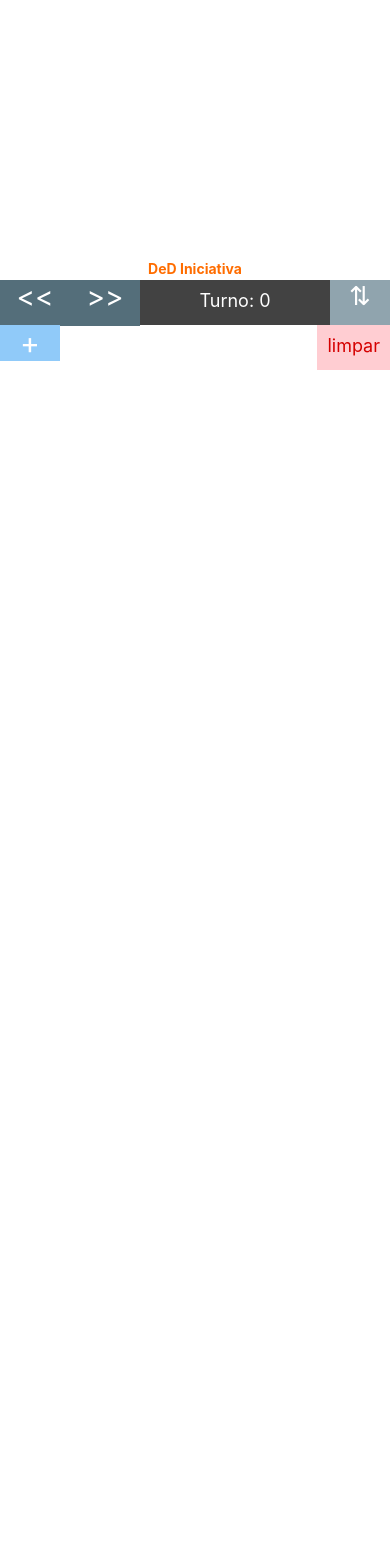
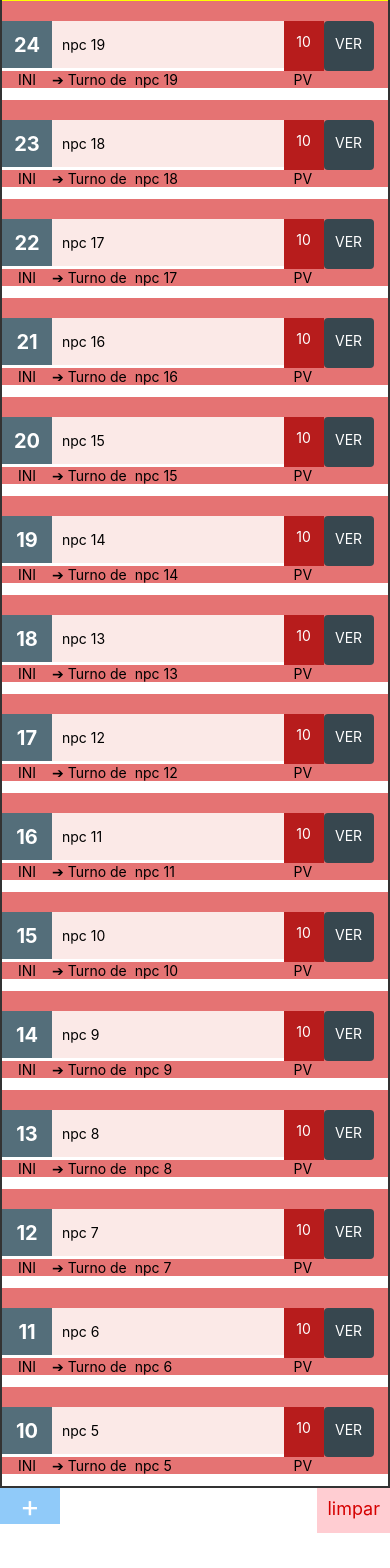
Before and after one commit to carlosh7sousa/iniciativa-ded-5e, a React Native app: screen / in a window 390 px wide. Shown: the part 107-1675 px from the top of the page. Before the commit the page ends 844 px from the top, so only its background shows below. Built offline with nearby package versions, Linux system fonts and the light colour scheme.

Commit message:
fix: correções

```diff
--- a/app-config/labels.json
+++ b/app-config/labels.json
@@ -3,6 +3,7 @@
         "title": "DeD Iniciativa"
     },
     "header":{
+        "lblTurno": "Turno:",
         "btnPreviousTurnLabel":"<<",
         "btnNextTurnLabel": ">>",
         "btnSortTurnLabel": "⇅",
--- /dev/null
+++ b/app/components/footer/footer-page.tsx
@@ -0,0 +1,35 @@
+import { Pressable, SafeAreaView, Text, TextInput } from 'react-native';
+import { labels } from "../../models/labels";
+import React, { Component } from 'react';
+import { cssFooter as css } from "./footer-style";
+
+
+
+export default class FooterPage extends Component<{ sortList(), nextTurn(), previousTurn(), getTurn(), addNpc(), clearAllNpc(), addTextChange(text: string), clearAllList() }> {
+
+
+    render() {
+
+        return (
+            <SafeAreaView style={css.vwFooter} >
+
+                <SafeAreaView style={css.vwFooterRowAddLimpar}>
+
+                    <SafeAreaView style={css.vwFooterAddCtrl} >
+                        <Pressable style={css.btnAddNpc} onPress={this.props.addNpc}  >
+                            <Text style={css.lblBtnAddNpc}>{labels.header.btnAddNpcLabel}</Text>
+                        </Pressable>
+
+                        <TextInput style={css.txtAddNpc} keyboardType="default" onChangeText={this.props.addTextChange}></TextInput>
+                    </SafeAreaView>
+
+                    <Pressable style={css.btnLimpar} onPress={this.props.clearAllNpc} onLongPress={this.props.clearAllList} >
+                        <Text style={css.lblBtnLimpar}>{labels.header.btnDelNpcLabel}</Text>
+                    </Pressable>
+
+                </SafeAreaView>
+
+            </SafeAreaView>
+        )
+    }
+}
--- /dev/null
+++ b/app/components/footer/footer-style.tsx
@@ -0,0 +1,55 @@
+import { StyleSheet } from 'react-native';
+
+export const cssFooter = StyleSheet.create({
+
+    vwFooter:{
+        width: "100%",
+        height: 80,
+        backgroundColor: "white",
+    },
+    vwFooterRowAddLimpar: {
+        width: "100%",
+        height: 45,
+        flexDirection:"row",
+        justifyContent:'space-between',
+        margin: 0,
+        borderWidth: 0
+    },
+
+
+    vwFooterAddCtrl:{
+        justifyContent:'space-between',
+        flexDirection:'row',
+        width:"70%"
+    },
+
+    lblBtnAddNpc: {
+        color: "white",
+        fontSize: 30,
+        padding:0,
+        backgroundColor: "#90CAF9",
+        textAlign: "center",
+        width: 60
+    },
+    btnAddNpc: {
+        width: 60,
+    },
+    txtAddNpc:{
+        color: "black",
+        flex: 1,
+        padding:10
+    },
+
+    lblBtnLimpar: {
+        fontSize: 18,
+        color: "#D50000",
+        textAlign: "center",
+        height: 46,
+        maxWidth:100,
+        backgroundColor: "#FFCDD2",
+        padding: 10
+    },
+    btnLimpar:{
+        maxWidth:100,
+    }
+});
--- a/app/components/header/header-page.tsx
+++ b/app/components/header/header-page.tsx
@@ -1,4 +1,4 @@
-import { Pressable, Text, TextInput, View } from 'react-native';
+import { Pressable, SafeAreaView, Text, TextInput, View } from 'react-native';
 import { labels } from "../../models/labels";
 import React, { Component } from 'react';
 import { cssHeader as css } from "./header-style";
@@ -11,48 +11,31 @@ export default class HeaderPage extends Component<{ sortList(), nextTurn(), prev
     render() {
 
         return (
-            <View style={css.vwHeader} >
+            <SafeAreaView style={css.vwHeader} >
                 <Text style={css.lblHeaderTitle}>{labels.initiative.title}</Text>
 
 
-                <View style={css.vwHeaderRowTurno} >
-                    <View style={css.vwHeaderTurnoCtrl} >
+                <SafeAreaView style={css.vwHeaderRowTurno} >
+                    <SafeAreaView style={css.vwHeaderTurnoCtrl} >
                         <Pressable style={css.btnPreviousTurno} onPress={this.props.previousTurn}  >
                             <Text style={css.lblBtnPreviousTurno}>{labels.header.btnPreviousTurnLabel}</Text>
                         </Pressable>
 
                         <Pressable style={css.btnNextTurno} onPress={this.props.nextTurn}  >
-                            <Text style={css.lblBtnNextTurno}>{labels.header.btnNextTurnLabel}</Text>
+                            <Text style={css.lblBtnNextTurno}> {labels.header.btnNextTurnLabel}</Text>
                         </Pressable>
 
-                        <Text style={css.lblTurno}>Turno: {this.props.getTurn()}</Text>
-                    </View>
+                        <Text style={css.lblTurno}>{labels.header.lblTurno} {this.props.getTurn()}</Text>
+                    </SafeAreaView>
 
 
                     <Pressable style={css.btnSortNpcs}  >
                         <Text style={css.lblBtnSortNpcs}>{labels.header.btnSortTurnLabel}</Text>
                     </Pressable>
 
-                </View>
+                </SafeAreaView>
 
-
-                <View style={css.vwHeaderRowAddLimpar}>
-
-                    <View style={css.vwHeaderAddCtrl} >
-                        <Pressable style={css.btnAddNpc} onPress={this.props.addNpc}  >
-                            <Text style={css.lblBtnAddNpc}>{labels.header.btnAddNpcLabel}</Text>
-                        </Pressable>
-
-                        <TextInput style={css.txtAddNpc} keyboardType="default" onChangeText={this.props.addTextChange}></TextInput>
-                    </View>
-
-                    <Pressable style={css.btnLimpar} onPress={this.props.clearAllNpc} onLongPress={this.props.clearAllList} >
-                        <Text style={css.lblBtnLimpar}>{labels.header.btnDelNpcLabel}</Text>
-                    </Pressable>
-
-                </View>
-
-            </View>
+            </SafeAreaView>
         )
     }
 }
--- a/app/components/header/header-style.tsx
+++ b/app/components/header/header-style.tsx
@@ -2,53 +2,42 @@ import { StyleSheet } from 'react-native';
 
 export const cssHeader = StyleSheet.create({
 
-    vwHeader:{
+    vwHeader: {
         width: "100%",
-        height: 110,
-        backgroundColor: "white"
+        height: 65,
+        backgroundColor: "white",
     },
 
-    lblHeaderTitle:{
+    lblHeaderTitle: {
         height: 20,
-        fontWeight:"bold",
-        fontSize:14,
+        fontWeight: "bold",
+        fontSize: 14,
         color: "#FF6D00",
         textAlign: "center",
-      },
+    },
 
     vwHeaderRowTurno: {
-        flex:1,
+        width: "100%",
         height: 45,
-        flexDirection:'row',
-        alignItems: "center",
-        alignContent: "center",
+        flexDirection: 'row',
         backgroundColor: "#424242",
-        justifyContent:'space-between',
+        justifyContent: 'space-between',
         margin: 0,
         paddingBotton: 10
-    },
-    vwHeaderRowAddLimpar: {
-        width: "100%",
-        height: 45,
-        flexDirection:"row",
-        justifyContent:'space-between',
-        margin: 0,
-        borderWidth: 0
     },
 
 
 
-    vwHeaderTurnoCtrl:{
-        flex: 1,
-        justifyContent:'space-between',
-        flexDirection:'row',
+
+    vwHeaderTurnoCtrl: {
+
+        justifyContent: 'space-between',
+        flexDirection: 'row',
+        alignItems: "center",
+        alignContent: "center",
     },
 
-    vwHeaderAddCtrl:{
-        justifyContent:'space-between',
-        flexDirection:'row',
-        width:"70%"
-    },
+
 
 
     lblBtnPreviousTurno: {
@@ -64,13 +53,12 @@ export const cssHeader = StyleSheet.create({
 
 
 
-    lblTurno :{
+    lblTurno: {
         color: "white",
         fontSize: 18,
-        textAlign:"center",
-        flex:1,
+        textAlign: "center",
         height: 46,
-        paddingTop:10,
+        padding: 10
     },
 
 
@@ -91,7 +79,7 @@ export const cssHeader = StyleSheet.create({
     lblBtnSortNpcs: {
         color: "white",
         fontSize: 26,
-        padding:0,
+        padding: 0,
         backgroundColor: "#90A4AE",
         borderColor: "#90A4AE",
         textAlign: "center",
@@ -103,38 +91,5 @@ export const cssHeader = StyleSheet.create({
 
 
 
-    lblBtnAddNpc: {
-        color: "white",
-        fontSize: 30,
-        padding:0,
-        backgroundColor: "#90CAF9",
-        textAlign: "center",
-        width: 60
-    },
-    btnAddNpc: {
-        width: 60,
-    },
-    txtAddNpc:{
-        color: "black",
-        flex: 1,
-        padding:10
-    },
-
-
-
-
-
-    lblBtnLimpar: {
-        fontSize: 18,
-        color: "#D50000",
-        textAlign: "center",
-        height: 46,
-        maxWidth:100,
-        backgroundColor: "#FFCDD2",
-        padding: 10
-    },
-    btnLimpar:{
-        maxWidth:100,
-    }
 
 });
--- a/app/components/initiative/initiative-page.tsx
+++ b/app/components/initiative/initiative-page.tsx
@@ -1,14 +1,15 @@
-import { Text, SafeAreaView, StatusBar, Alert, AlertButton } from 'react-native';
+import { Text, SafeAreaView, Alert, AlertButton, StatusBar } from 'react-native';
 import { labels } from "../../models/labels";
 import { cssInitiative as css } from "./initiative-style";
-import React, { Component, Context } from 'react';
+import React, { Component } from 'react';
 import Ctx from '../../models/context';
 import HeaderPage from '../header/header-page';
 import Npc from '../../models/npc';
 import NpcListPage from '../npcList/npc-list-page';
 import HeaderInfo from '../../models/headerInfo';
+import FooterPage from '../footer/footer-page';
 
-export default class InitiativePage extends Component<{}, { npcs: Npc[], headerInfo: HeaderInfo, generatedId: number }> {
+export default class InitiativePage extends Component<{}, { npcs: Npc[], headerInfo: HeaderInfo, generatedId: number, npcNum: number }> {
 
 
     constructor(props) {
@@ -19,7 +20,8 @@ export default class InitiativePage extends Component<{}, { npcs: Npc[], headerI
         this.state = {
             npcs: ctx.npcs,
             headerInfo: ctx.headerInfo,
-            generatedId: 1
+            generatedId: 1,
+            npcNum: 1
         };
 
         this.handleGetNpcs.bind(this);
@@ -27,11 +29,22 @@ export default class InitiativePage extends Component<{}, { npcs: Npc[], headerI
         this.handleSortTurnButtonClick.bind(this);
     }
 
+    resetNpcNum(restartNpcNum: number) {
+        this.setState({ npcNum: restartNpcNum })
+    }
+
     generateNewId(): number {
         let countId: number = this.state.generatedId;
         countId++;
         this.setState({ generatedId: countId });
         return countId;
+    }
+
+    generateNewNpcNum(): number {
+        let countNpcNum: number = this.state.npcNum;
+        countNpcNum++;
+        this.setState({ npcNum: countNpcNum });
+        return countNpcNum;
     }
 
     handleTurnValueChange = (turno) => {
@@ -115,6 +128,7 @@ export default class InitiativePage extends Component<{}, { npcs: Npc[], headerI
                 if (this.state.npcs != null) {
                     let onlyPlayers: Npc[] = this.state.npcs.filter(x => x.isPlayer);
                     this.setState({ npcs: onlyPlayers });
+                    this.resetNpcNum(0);
                 }
             }
 
@@ -129,6 +143,7 @@ export default class InitiativePage extends Component<{}, { npcs: Npc[], headerI
         let alertYes: AlertButton = {
             isPreferred: true, text: labels.header.limparNpcsEJogadores.Titulo, onPress: () => {
                 this.setState({ npcs: [] });
+                this.resetNpcNum(0);
             }
         };
 
@@ -145,7 +160,7 @@ export default class InitiativePage extends Component<{}, { npcs: Npc[], headerI
     createNpc(npcName: string): Npc {
         let npc: Npc = {
             id: this.generateNewId(),
-            name: npcName + " " + this.state.generatedId,
+            name: npcName + " " + this.generateNewNpcNum(),
             initiativeModifier: 0,
             isPlayer: false,
             alignment: "",
@@ -168,13 +183,17 @@ export default class InitiativePage extends Component<{}, { npcs: Npc[], headerI
 
     render() {
 
-        return <SafeAreaView style={css.bodyContainer} >
+        return <SafeAreaView style={css.bodyContainer}>
             <StatusBar />
+
 
             <HeaderPage sortList={this.handleSortTurnButtonClick} nextTurn={this.handleNextTurnButtonClick} previousTurn={this.handlePreviousTurnButtonClick} getTurn={this.handleGetTurn} addNpc={this.handleAddNcpButtonClick} clearAllNpc={this.handleClearAllNpcButtonClick} addTextChange={this.handleAddTextChange} clearAllList={this.handleClearAllLongClick} />
 
-             {/* <NpcListPage npcs={this.state.npcs} idSelected={this.state.headerInfo.idSelected}>
-            </NpcListPage>   */}
+            <NpcListPage npcs={this.state.npcs} idSelected={this.state.headerInfo.idSelected}>
+            </NpcListPage>
+
+
+            <FooterPage sortList={this.handleSortTurnButtonClick} nextTurn={this.handleNextTurnButtonClick} previousTurn={this.handlePreviousTurnButtonClick} getTurn={this.handleGetTurn} addNpc={this.handleAddNcpButtonClick} clearAllNpc={this.handleClearAllNpcButtonClick} addTextChange={this.handleAddTextChange} clearAllList={this.handleClearAllLongClick} />
         </SafeAreaView >
     }
 }
--- a/app/components/initiative/initiative-style.tsx
+++ b/app/components/initiative/initiative-style.tsx
@@ -1,19 +1,17 @@
-import { StyleSheet } from 'react-native';
+import { Dimensions, StyleSheet } from 'react-native';
+
+
+let h: number = Dimensions.get("screen").height;
 
 export const cssInitiative = StyleSheet.create({
 
 
   bodyContainer: {
-    flex:1,
     backgroundColor: '#fff',
-    alignItems: 'center',
-    justifyContent: 'center',
-    margin:0
+    margin:0,
+    padding: 0,
+    flexDirection: "column",
+    height: h
   },
-  listaNpcsView:{
-    width: "100%",
-    margin:0,
-    borderWidth:2,
-    borderColor:"#333333",
-  }
+
 });
--- a/app/components/npcList/npc-list-page.tsx
+++ b/app/components/npcList/npc-list-page.tsx
@@ -1,6 +1,6 @@
 import React, { Component } from 'react';
 import Npc from "../../models/npc";
-import { Modal, Pressable, ScrollView, TextInput, View, Text } from "react-native";
+import { Modal, Pressable, ScrollView, TextInput, View, Text, SafeAreaView } from "react-native";
 import NpcPage from "../npc/npc-page";
 import { cssNpcList as css } from "./npc-list-style";
 import { labels } from "../../models/labels";
@@ -147,13 +147,19 @@ export default class NpcListPage extends Component<{ npcs: Npc[], idSelected: nu
     render() {
 
         return (
-            <>
+            <SafeAreaView>
+                <SafeAreaView style={css.vwNpcListComponent}>
+
                     <View style={css.headerView3}>
                         <Text style={css.lblListaLabel}>{labels.npc.lblListTitle}</Text>
                     </View>
+
                     <ScrollView style={css.listaNpcsView}>
                         {this.props.npcs.map((npc: Npc, index: number) => { return (<NpcPage key={index} index={index} handlerGetNpc={this.handlerGetNpc} handlerSetNpc={this.handlerSetNpc} handlerPvButtonClick={this.handlerPvButtonClick} npcsReadonly={this.props.npcs} />) })}
                     </ScrollView>
+
+                </SafeAreaView>
+
 
                 <Modal visible={this.isVisibleModalPv(this.state.indexModal)}>
                     <View style={css.modalView}>
@@ -176,7 +182,7 @@ export default class NpcListPage extends Component<{ npcs: Npc[], idSelected: nu
                         </View>
                     </View>
                 </Modal>
-            </>
+            </SafeAreaView>
 
         );
     }
--- a/app/components/npcList/npc-list-style.tsx
+++ b/app/components/npcList/npc-list-style.tsx
@@ -1,14 +1,45 @@
-import { StyleSheet } from 'react-native';
+import { Dimensions, StyleSheet, StatusBar } from 'react-native';
+
+let h: number = Dimensions.get("screen").height;
+
+
+let header: number = 65;
+let footer: number = 80;
+
+h = h - header;
+h = h - footer;
+h = h - StatusBar.currentHeight - 18;
+
 
 export const cssNpcList = StyleSheet.create({
+
+  vwNpcListComponent: {
+    height: h
+  },
+
+
+
+
+
+
+
+
+
+
+
+
+
+
+
+
   listaNpcsView: {
     width: "100%",
     margin: 0,
     borderWidth: 2,
-    borderColor: "#333333"
+    borderColor: "#333333",
   },
   modalView: {
-    alignItems:"center",
+    alignItems: "center",
     textAlign: "center",
 
   },
@@ -69,7 +100,7 @@ export const cssNpcList = StyleSheet.create({
 
   headerView3: {
     width: "100%",
-    flexDirection:"row",
+    flexDirection: "row",
     alignItems: "center",
     alignContent: "center",
     backgroundColor: "#424242",
@@ -82,6 +113,6 @@ export const cssNpcList = StyleSheet.create({
     borderBottomWidth: 3,
     width: "100%",
     textAlign: "center",
-        color:"white"
+    color: "white"
   }
 });
```
Also changed, not shown: app/components/confirm/confirm.tsx (deleted, +0 -26 lines). Lines whose indentation alone changed are shown as unchanged.
